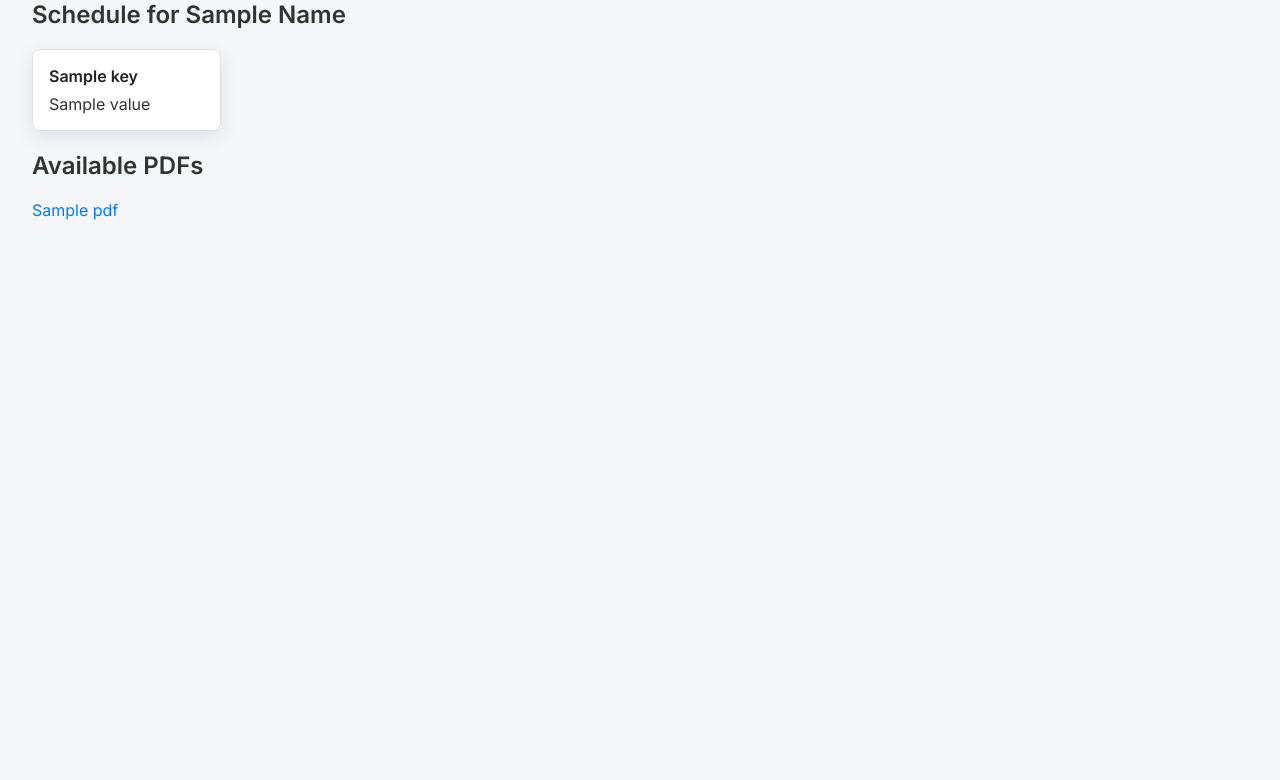
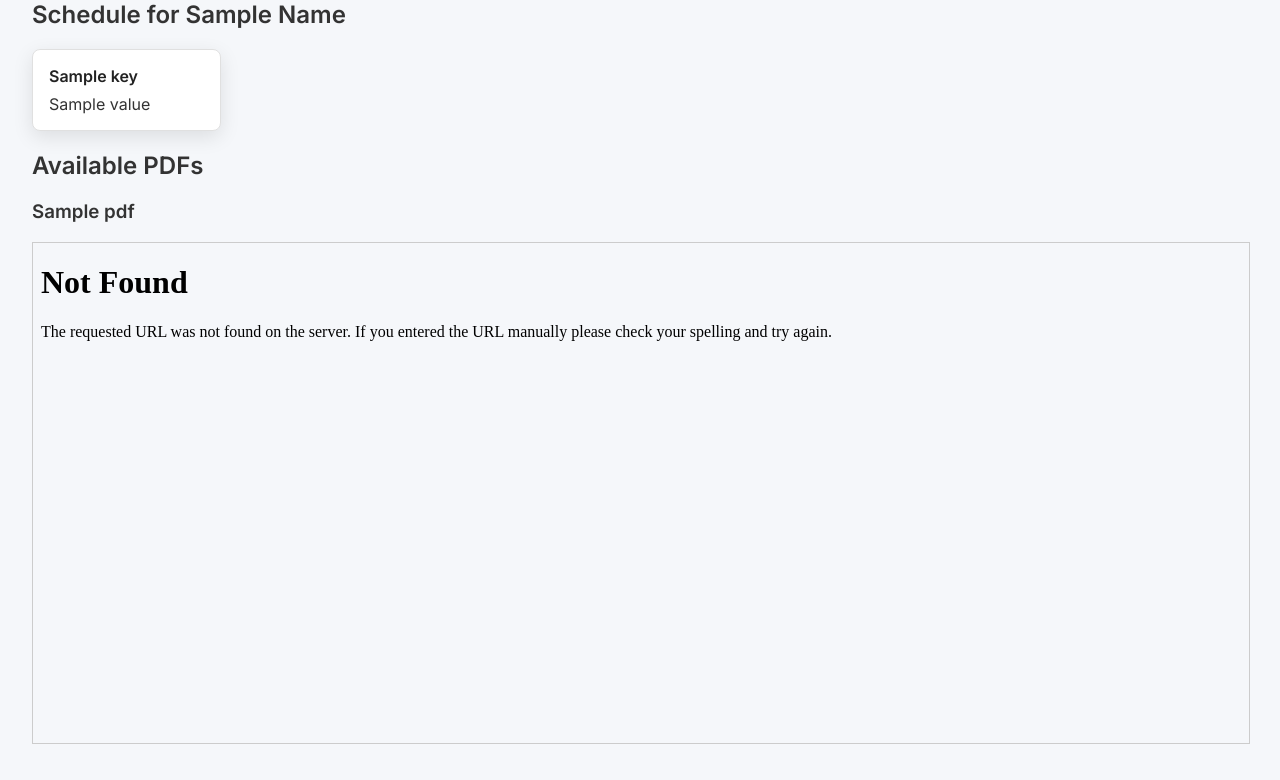
Before and after one commit to bustedchickn/nso_schedules, a Flask app: template templates/index.html in a window 1280 px wide. Shown: the part 168-948 px from the top of the page. Before the commit the page ends 388 px from the top, so only its background shows below. Run offline with Flask 3, Linux system fonts and the light colour scheme; the template is opened without the code that fills it: most values are stand-ins (such as "Sample title", 1, 10 or a date in 2020).

Commit message:
Update index.html

```diff
--- a/templates/index.html
+++ b/templates/index.html
@@ -39,9 +39,20 @@
     <h2>Available PDFs</h2>
     <ul class="pdf-list">
       {% for pdf in pdfs %}
-        <li><a href="{{ url_for('pdfs', filename=pdf) }}" target="_blank">{{ pdf }}</a></li>
+        <li>
+          <h3>{{ pdf }}</h3>
+          <div class="pdf-container">
+            <iframe
+              src="{{ url_for('pdfs', filename=pdf) }}"
+              width="100%"
+              height="500px"
+              style="border: 1px solid #ccc;">
+            </iframe>
+          </div>
+        </li>
       {% endfor %}
     </ul>
+
   </main>
   <script>
     window.addEventListener('DOMContentLoaded', () => {
```
